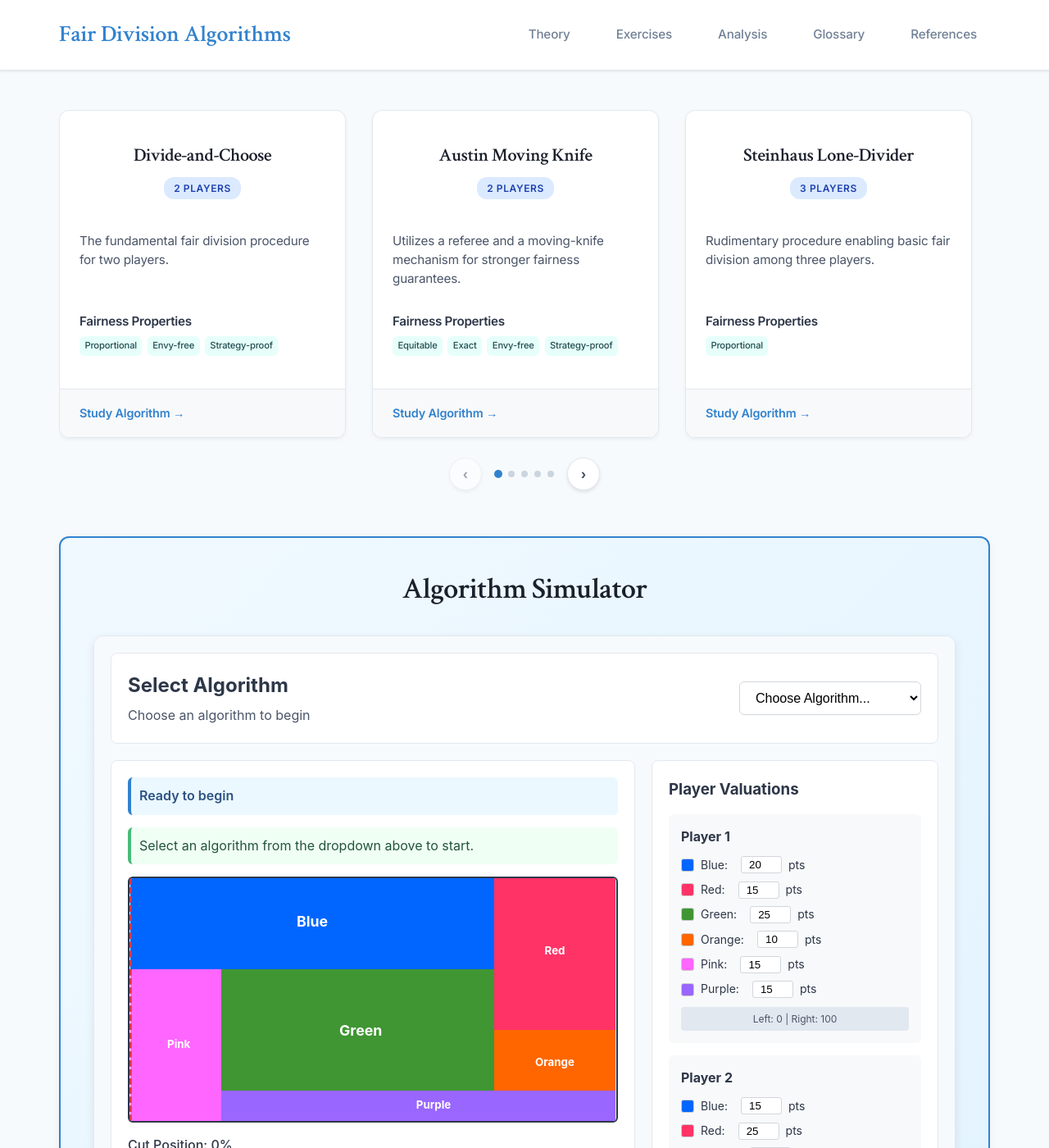
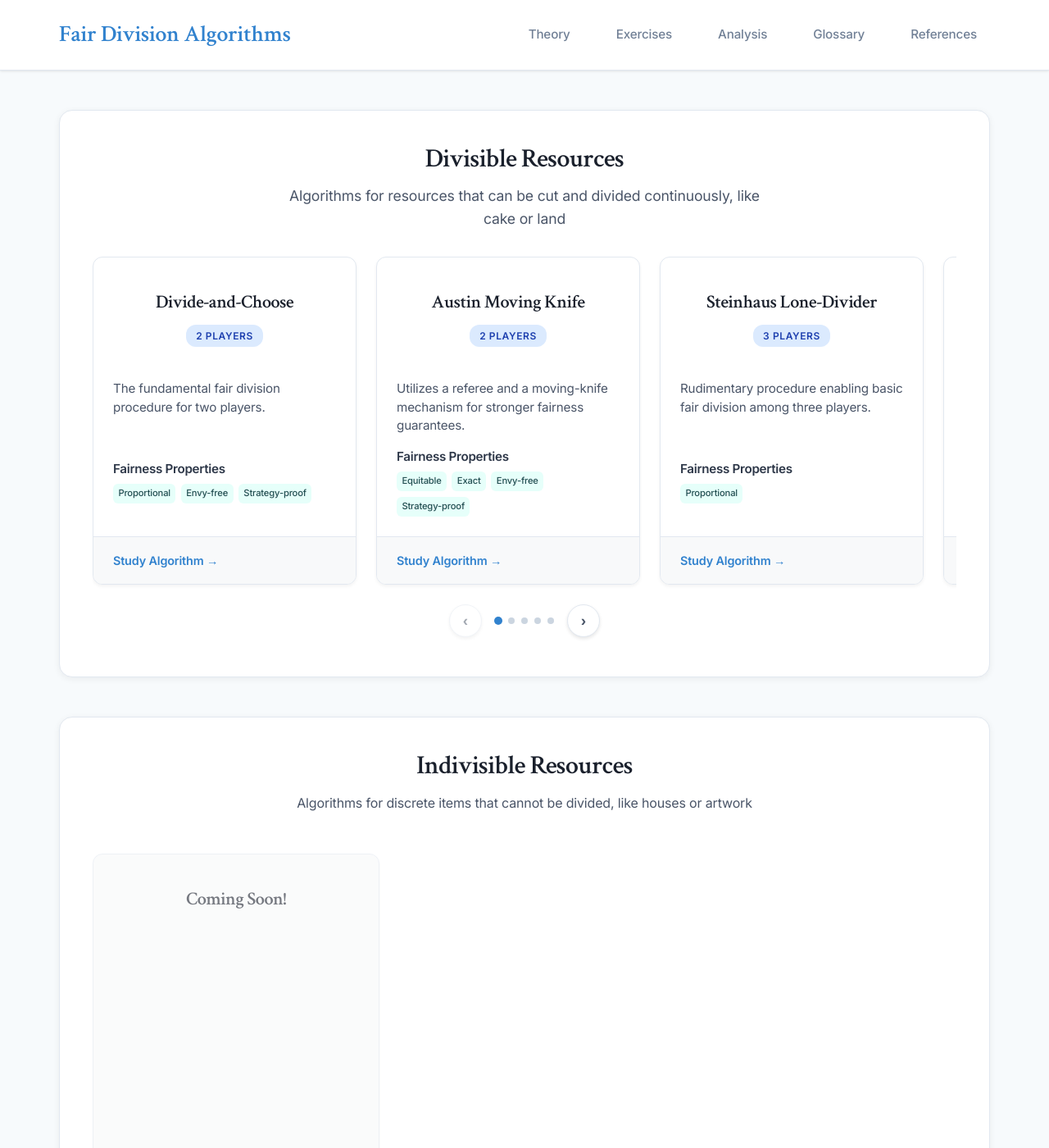
Before and after one commit to amaan-19/fair-division-exercises, a Jekyll site: the page built from index.md, in a window 1280 px wide and 1400 px high. Shown: the whole window at 82% size. Built offline with Jekyll 4.4.1, drawn with Linux system fonts in a browser that asks for light colours; our own code applies the rules of GitHub Pages for plain Markdown files.

Commit message:
added new carousel for algorithms with indivisible resources

```diff
--- a/assets/main.css
+++ b/assets/main.css
@@ -3090,3 +3090,68 @@ blockquote {
     max-width: 500px;
     margin: 1rem;
 }
+
+/* ===== CAROUSEL SECTIONS ===== */
+.carousel-section {
+    margin: 3rem 0;
+    background: white;
+    border-radius: 16px;
+    padding: 2.5rem;
+    box-shadow: 0 2px 8px rgba(0, 0, 0, 0.06);
+    border: 1px solid #e2e8f0;
+    transition: all 0.3s ease;
+}
+
+.carousel-section:hover {
+    transform: translateY(-2px);
+    box-shadow: 0 8px 25px rgba(0, 0, 0, 0.1);
+}
+
+.carousel-section-header {
+    text-align: center;
+    margin-bottom: 2rem;
+    display: flex;
+    flex-direction: column;
+    align-items: center;
+    justify-content: center;
+}
+
+.carousel-section-header h2 {
+    font-family: 'Crimson Text', Georgia, serif;
+    font-size: 2rem;
+    font-weight: 600;
+    color: #1a202c;
+    margin: 0 0 0.75rem 0;
+    line-height: 1.2;
+}
+
+.carousel-section-description {
+    font-size: 1.1rem;
+    color: #4a5568;
+    margin: 0;
+    line-height: 1.6;
+    max-width: 600px;
+    margin-left: auto;
+    margin-right: auto;
+}
+
+/* Update carousel spacing within sections */
+.carousel-section .algorithm-carousel {
+    margin: 1.5rem 0 0 0;
+}
+
+/* Responsive adjustments */
+@media (max-width: 768px) {
+    .carousel-section {
+        padding: 1.5rem;
+        margin: 2rem 0;
+    }
+
+    .carousel-section-header h2 {
+        font-size: 1.75rem;
+    }
+
+    .carousel-section-description {
+        font-size: 1rem;
+    }
+}
--- a/card-carousel.js
+++ b/card-carousel.js
@@ -1,12 +1,17 @@
 // Algorithm Cards Carousel JavaScript
-// For Fair Division Algorithms website
+// For Fair Division Algorithms website - Multi-Carousel Support
 
 class AlgorithmCarousel {
-    constructor() {
-        this.track = document.getElementById('algorithm-track');
-        this.prevBtn = document.getElementById('prevBtn');
-        this.nextBtn = document.getElementById('nextBtn');
-        this.indicators = document.getElementById('indicators');
+    constructor(carouselId) {
+        this.carouselId = carouselId;
+        this.carousel = document.getElementById(carouselId);
+
+        if (!this.carousel) return;
+
+        this.track = this.carousel.querySelector('.algorithm-track');
+        this.prevBtn = this.carousel.querySelector('.carousel-btn:first-of-type');
+        this.nextBtn = this.carousel.querySelector('.carousel-btn:last-of-type');
+        this.indicators = this.carousel.querySelector('.carousel-indicators');
 
         this.currentSlide = 0;
         this.cards = [];
@@ -35,16 +40,33 @@ class AlgorithmCarousel {
 
     calculateVisibleCards() {
         const containerWidth = this.track.parentElement.offsetWidth;
-        const cardTotalWidth = this.cardWidth + this.gap;
 
-        // Calculate how many cards can fit
-        this.visibleCards = Math.floor((containerWidth + this.gap) / cardTotalWidth);
-
-        // Ensure at least 1 card is visible
-        this.visibleCards = Math.max(1, this.visibleCards);
+        // Determine how many cards should be visible based on container width
+        if (containerWidth >= 1000) {
+            this.visibleCards = 3; // Show 3 cards on large screens (lowered threshold)
+        } else if (containerWidth >= 680) {
+            this.visibleCards = 2; // Show 2 cards on medium screens
+        } else {
+            this.visibleCards = 1; // Show 1 card on small screens
+        }
 
         // Don't show more cards than we have
         this.visibleCards = Math.min(this.visibleCards, this.cards.length);
+
+        // Calculate dynamic card width and gap to fit perfectly
+        if (this.visibleCards > 1) {
+            // Use smaller gaps and add padding to prevent cards from being too wide
+            const gapSize = 24; // Reduced gap size
+            const containerPadding = 40; // Add some padding to the container
+            const totalGaps = (this.visibleCards - 1) * gapSize;
+            const availableWidth = containerWidth - totalGaps - containerPadding;
+            this.cardWidth = Math.max(280, Math.min(360, availableWidth / this.visibleCards)); // Min 280px, max 360px
+            this.gap = gapSize;
+        } else {
+            // Single card takes most of the width with some padding
+            this.cardWidth = Math.min(350, containerWidth - 40);
+            this.gap = 0;
+        }
     }
 
     createIndicators() {
@@ -108,9 +130,17 @@ class AlgorithmCarousel {
     updateCarousel() {
         if (!this.track || this.cards.length === 0) return;
 
+        // Update card widths dynamically
+        this.cards.forEach(card => {
+            card.style.width = `${this.cardWidth}px`;
+            card.style.minWidth = `${this.cardWidth}px`;
+            card.style.maxWidth = `${this.cardWidth}px`;
+        });
+
         // Calculate transform
         const translateX = -this.currentSlide * (this.cardWidth + this.gap);
         this.track.style.transform = `translateX(${translateX}px)`;
+        this.track.style.gap = `${this.gap}px`;
 
         // Update button states
         this.updateButtons();
@@ -162,11 +192,21 @@ class AlgorithmCarousel {
     }
 }
 
-// Initialize carousel when DOM is loaded
+// Initialize carousels when DOM is loaded
 document.addEventListener('DOMContentLoaded', () => {
-    // Only initialize if we're on a page with the carousel
-    if (document.getElementById('algorithm-carousel')) {
-        new AlgorithmCarousel();
+    // Initialize multiple carousels
+    const carouselIds = ['divisible-carousel', 'indivisible-carousel'];
+
+    carouselIds.forEach(carouselId => {
+        const carouselElement = document.getElementById(carouselId);
+        if (carouselElement) {
+            new AlgorithmCarousel(carouselId);
+        }
+    });
+
+    // Fallback for single carousel (backward compatibility)
+    if (document.getElementById('algorithm-carousel') && !document.getElementById('divisible-carousel')) {
+        new AlgorithmCarousel('algorithm-carousel');
     }
 });
 
--- a/index.md
+++ b/index.md
@@ -4,161 +4,195 @@ title: Fair Division Algorithms
 ---
 
 <div class="algorithms-section">
-  <div class="algorithm-carousel" id="algorithm-carousel">
-    <!-- Algorithm Track -->
-    <div class="algorithm-track" id="algorithm-track">
-      <!-- Divide-and-Choose Algorithm Card -->
-      <div class="algorithm-card">
-        <div class="algorithm-header">
-          <h3 class="algorithm-title">Divide-and-Choose</h3>
-          <div class="algorithm-meta">
-            <span class="meta-badge players-badge">2 Players</span>
+  <!-- Divisible Resources Section -->
+  <div class="carousel-section">
+    <div class="carousel-section-header">
+      <h2>Divisible Resources</h2>
+      <p class="carousel-section-description">Algorithms for resources that can be cut and divided continuously, like cake or land</p>
+    </div>
+
+    <div class="algorithm-carousel" id="divisible-carousel">
+      <!-- Algorithm Track -->
+      <div class="algorithm-track" id="divisible-track">
+        <!-- Divide-and-Choose Algorithm Card -->
+        <div class="algorithm-card">
+          <div class="algorithm-header">
+            <h3 class="algorithm-title">Divide-and-Choose</h3>
+            <div class="algorithm-meta">
+              <span class="meta-badge players-badge">2 Players</span>
+            </div>
+          </div>
+          <div class="algorithm-content">
+            <p class="algorithm-description">The fundamental fair division procedure for two players.</p>
+            <div class="algorithm-properties">
+              <h4>Fairness Properties</h4>
+              <div class="property-tags">
+                <span class="property-tag">Proportional</span>
+                <span class="property-tag">Envy-free</span>
+                <span class="property-tag">Strategy-proof</span>
+              </div>
+            </div>
+          </div>
+          <div class="algorithm-footer">
+            <a href="{{ '/algorithms/divide-and-choose/' | relative_url }}" class="algorithm-link">Study Algorithm →</a>
           </div>
         </div>
-        <div class="algorithm-content">
-          <p class="algorithm-description">The fundamental fair division procedure for two players.</p>
-          <div class="algorithm-properties">
-            <h4>Fairness Properties</h4>
-            <div class="property-tags">
-              <span class="property-tag">Proportional</span>
-              <span class="property-tag">Envy-free</span>
-              <span class="property-tag">Strategy-proof</span>
+
+        <!-- Austin's Moving Knife Algorithm Card -->
+        <div class="algorithm-card">
+          <div class="algorithm-header">
+            <h3 class="algorithm-title">Austin Moving Knife</h3>
+            <div class="algorithm-meta">
+              <span class="meta-badge players-badge">2 Players</span>
             </div>
           </div>
+          <div class="algorithm-content">
+            <p class="algorithm-description">Utilizes a referee and a moving-knife mechanism for stronger fairness guarantees.</p>
+            <div class="algorithm-properties">
+              <h4>Fairness Properties</h4>
+              <div class="property-tags">
+                <span class="property-tag">Equitable</span>
+                <span class="property-tag">Exact</span>
+                <span class="property-tag">Envy-free</span>
+                <span class="property-tag">Strategy-proof</span>
+              </div>
+            </div>
+          </div>
+          <div class="algorithm-footer">
+            <a href="{{ '/algorithms/austins-moving-knife/' | relative_url }}" class="algorithm-link">Study Algorithm →</a>
+          </div>
         </div>
-        <div class="algorithm-footer">
-          <a href="{{ '/algorithms/divide-and-choose/' | relative_url }}" class="algorithm-link">Study Algorithm →</a>
+
+        <!-- Steinhaus' Lone-Divider Algorithm Card -->
+        <div class="algorithm-card">
+          <div class="algorithm-header">
+            <h3 class="algorithm-title">Steinhaus Lone-Divider</h3>
+            <div class="algorithm-meta">
+              <span class="meta-badge players-badge">3 Players</span>
+            </div>
+          </div>
+          <div class="algorithm-content">
+            <p class="algorithm-description">Rudimentary procedure enabling basic fair division among three players.</p>
+            <div class="algorithm-properties">
+              <h4>Fairness Properties</h4>
+              <div class="property-tags">
+                <span class="property-tag">Proportional</span>
+              </div>
+            </div>
+          </div>
+          <div class="algorithm-footer">
+            <a href="{{ '/algorithms/steinhaus-lone-divider/' | relative_url }}" class="algorithm-link">Study Algorithm →</a>
+          </div>
+        </div>
+
+        <!-- Selfridge-Conway Algorithm Card -->
+        <div class="algorithm-card">
+          <div class="algorithm-header">
+            <h3 class="algorithm-title">Selfridge-Conway Procedure</h3>
+            <div class="algorithm-meta">
+              <span class="meta-badge players-badge">3 Players</span>
+            </div>
+          </div>
+          <div class="algorithm-content">
+            <p class="algorithm-description">The first envy-free procedure for three players</p>
+            <div class="algorithm-properties">
+              <h4>Fairness Properties</h4>
+              <div class="property-tags">
+                <span class="property-tag">Envy-free</span>
+              </div>
+            </div>
+          </div>
+          <div class="algorithm-footer">
+            <a href="{{ '/algorithms/selfridge-conway/' | relative_url }}" class="algorithm-link">Study Algorithm →</a>
+          </div>
+        </div>
+
+        <!-- Banach-Knaster's Last-Diminisher Algorithm Card -->
+        <div class="algorithm-card">
+          <div class="algorithm-header">
+            <h3 class="algorithm-title">Banach-Knaster Last-Diminisher</h3>
+            <div class="algorithm-meta">
+              <span class="meta-badge players-badge">N Players</span>
+            </div>
+          </div>
+          <div class="algorithm-content">
+            <p class="algorithm-description">Employs a diminishing rule to ensure proportionality for any number of players</p>
+            <div class="algorithm-properties">
+              <h4>Fairness Properties</h4>
+              <div class="property-tags">
+                <span class="property-tag">Proportional</span>
+              </div>
+            </div>
+          </div>
+          <div class="algorithm-footer">
+            <a href="{{ '/algorithms/banach-knaster-last-diminisher/' | relative_url }}" class="algorithm-link">Study Algorithm →</a>
+          </div>
+        </div>
+
+        <!-- Brams-Taylor Algorithm Card -->
+        <div class="algorithm-card">
+          <div class="algorithm-header">
+            <h3 class="algorithm-title">Brams-Taylor Procedure</h3>
+            <div class="algorithm-meta">
+              <span class="meta-badge players-badge">N Players</span>
+            </div>
+          </div>
+          <div class="algorithm-content">
+            <p class="algorithm-description">Description...</p>
+            <div class="algorithm-properties">
+              <h4>Fairness Properties</h4>
+              <div class="property-tags">
+                <span class="property-tag">Envy-free</span>
+              </div>
+            </div>
+          </div>
+          <div class="algorithm-footer">
+            <a href="{{ '/algorithms/brams-taylor/' | relative_url }}" class="algorithm-link">Study Algorithm →</a>
+          </div>
+        </div>
+
+        <!-- Placeholder for future algorithms -->
+        <div class="algorithm-card coming-soon">
+          <div class="algorithm-header">
+            <h3 class="algorithm-title">Coming Soon!</h3>
+          </div>
+        </div>
+      </div>
+      <div class="carousel-controls">
+          <button class="carousel-btn" id="divisible-prevBtn">‹</button>
+          <div class="carousel-indicators" id="divisible-indicators"></div>
+          <button class="carousel-btn" id="divisible-nextBtn">›</button>
+      </div>
+    </div>
+  </div>
+
+  <!-- Indivisible Resources Section -->
+  <div class="carousel-section">
+    <div class="carousel-section-header">
+      <h2>Indivisible Resources</h2>
+      <p> Algorithms for discrete items that cannot be divided, like houses or artwork</p>
+    </div>
+
+    <div class="algorithm-carousel" id="indivisible-carousel">
+      <!-- Algorithm Track -->
+      <div class="algorithm-track" id="indivisible-track">
+        <!-- Placeholder for future algorithms -->
+        <div class="algorithm-card coming-soon">
+          <div class="algorithm-header">
+            <h3 class="algorithm-title">Coming Soon!</h3>
+          </div>
         </div>
       </div>
 
-      <!-- Austin's Moving Knife Algorithm Card -->
-      <div class="algorithm-card">
-        <div class="algorithm-header">
-          <h3 class="algorithm-title">Austin Moving Knife</h3>
-          <div class="algorithm-meta">
-            <span class="meta-badge players-badge">2 Players</span>
-          </div>
-        </div>
-        <div class="algorithm-content">
-          <p class="algorithm-description">Utilizes a referee and a moving-knife mechanism for stronger fairness guarantees.</p>
-          <div class="algorithm-properties">
-            <h4>Fairness Properties</h4>
-            <div class="property-tags">
-              <span class="property-tag">Equitable</span>
-              <span class="property-tag">Exact</span>
-              <span class="property-tag">Envy-free</span>
-              <span class="property-tag">Strategy-proof</span>
-            </div>
-          </div>
-        </div>
-        <div class="algorithm-footer">
-          <a href="{{ '/algorithms/austins-moving-knife/' | relative_url }}" class="algorithm-link">Study Algorithm →</a>
-        </div>
+      <div class="carousel-controls">
+          <button class="carousel-btn" id="indivisible-prevBtn">‹</button>
+          <div class="carousel-indicators" id="indivisible-indicators"></div>
+          <button class="carousel-btn" id="indivisible-nextBtn">›</button>
       </div>
-
-      <!-- Steinhaus' Lone-Divider Algorithm Card -->
-      <div class="algorithm-card">
-        <div class="algorithm-header">
-          <h3 class="algorithm-title">Steinhaus Lone-Divider</h3>
-          <div class="algorithm-meta">
-            <span class="meta-badge players-badge">3 Players</span>
-          </div>
-        </div>
-        <div class="algorithm-content">
-          <p class="algorithm-description">Rudimentary procedure enabling basic fair division among three players.</p>
-          <div class="algorithm-properties">
-            <h4>Fairness Properties</h4>
-            <div class="property-tags">
-              <span class="property-tag">Proportional</span>
-            </div>
-          </div>
-        </div>
-        <div class="algorithm-footer">
-          <a href="{{ '/algorithms/steinhaus-lone-divider/' | relative_url }}" class="algorithm-link">Study Algorithm →</a>
-        </div>
-      </div>
-
-      <!-- Selfridge-Conway Algorithm Card -->
-      <div class="algorithm-card">
-        <div class="algorithm-header">
-          <h3 class="algorithm-title">Selfridge-Conway Procedure</h3>
-          <div class="algorithm-meta">
-            <span class="meta-badge players-badge">3 Players</span>
-          </div>
-        </div>
-        <div class="algorithm-content">
-          <p class="algorithm-description">The first envy-free procedure for three players</p>
-          <div class="algorithm-properties">
-            <h4>Fairness Properties</h4>
-            <div class="property-tags">
-              <span class="property-tag">Envy-free</span>
-            </div>
-          </div>
-        </div>
-        <div class="algorithm-footer">
-          <a href="{{ '/algorithms/selfridge-conway/' | relative_url }}" class="algorithm-link">Study Algorithm →</a>
-        </div>
-      </div>
-
-      <!-- Banach-Knaster's Last-Diminisher Algorithm Card -->
-      <div class="algorithm-card">
-        <div class="algorithm-header">
-          <h3 class="algorithm-title">Banach-Knaster Last-Diminisher</h3>
-          <div class="algorithm-meta">
-            <span class="meta-badge players-badge">N Players</span>
-          </div>
-        </div>
-        <div class="algorithm-content">
-          <p class="algorithm-description">Employs a diminishing rule to ensure proportionality for any number of players</p>
-          <div class="algorithm-properties">
-            <h4>Fairness Properties</h4>
-            <div class="property-tags">
-              <span class="property-tag">Proportional</span>
-            </div>
-          </div>
-        </div>
-        <div class="algorithm-footer">
-          <a href="{{ '/algorithms/banach-knaster-last-diminisher/' | relative_url }}" class="algorithm-link">Study Algorithm →</a>
-        </div>
-      </div>
-
-      <!-- Brams-Taylor Algorithm Card -->
-      <div class="algorithm-card">
-        <div class="algorithm-header">
-          <h3 class="algorithm-title">Brams-Taylor Procedure</h3>
-          <div class="algorithm-meta">
-            <span class="meta-badge players-badge">N Players</span>
-          </div>
-        </div>
-        <div class="algorithm-content">
-          <p class="algorithm-description">Description...</p>
-          <div class="algorithm-properties">
-            <h4>Fairness Properties</h4>
-            <div class="property-tags">
-              <span class="property-tag">Envy-free</span>
-            </div>
-          </div>
-        </div>
-        <div class="algorithm-footer">
-          <a href="{{ '/algorithms/brams-taylor/' | relative_url }}" class="algorithm-link">Study Algorithm →</a>
-        </div>
-      </div>
-
-      <!-- Placeholder for future algorithms -->
-      <div class="algorithm-card coming-soon">
-        <div class="algorithm-header">
-          <h3 class="algorithm-title">Coming soon!</h3>
-        </div>
-      </div>
-    </div>
-
-    <div class="carousel-controls">
-        <button class="carousel-btn" id="prevBtn">‹</button>
-        <div class="carousel-indicators" id="indicators"></div>
-        <button class="carousel-btn" id="nextBtn">›</button>
     </div>
   </div>
 </div>
+
 <div class="content-block demo-section">
   <div class="demo-header">
     <h2>Algorithm Simulator</h2>
```
